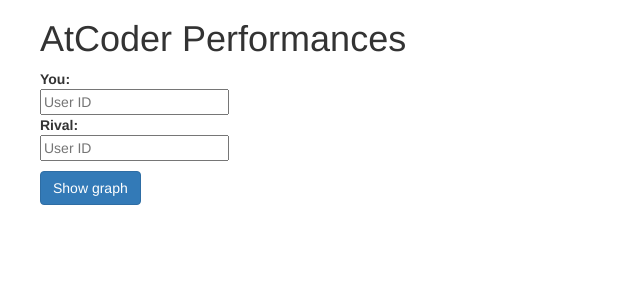
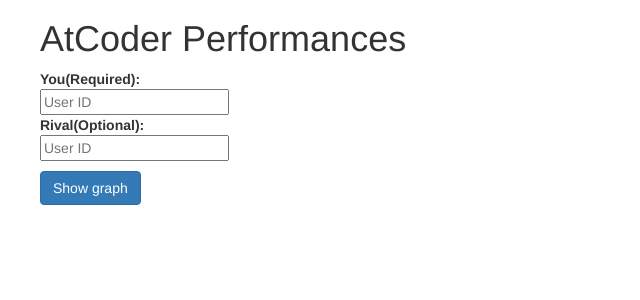
Before and after one commit to MinariYoshinari/WebComp, a Flask app: page / in a window 1280 px wide. Shown: the part 51-351 px from the top of the page, without its empty margins (0-640 px from the left). Run offline with Flask 2, Linux system fonts and the light colour scheme; some libraries are stand-ins or nearby versions.

Commit message:
入力が必須か任意か明記

```diff
--- a/templates/show_graph.html
+++ b/templates/show_graph.html
@@ -3,9 +3,9 @@
         <h1>AtCoder Performances</h1>
         <form action="{{ url_for('show_graph') }}" method=post>
             <dl>
-                <dt>You:
+                <dt>You(Required):
                 <dd><input type=text name=username placeholder="User ID" value="{{ me.id }}">
-                <dt>Rival:
+                <dt>Rival(Optional):
                 <dd><input type=text name=rivalname placeholder="User ID" value="{{ rival.id }}">
                 <dd style="padding: 10px 0 0 0"><input type=submit value="Show graph" class="btn btn-primary">
             </dl>
```
